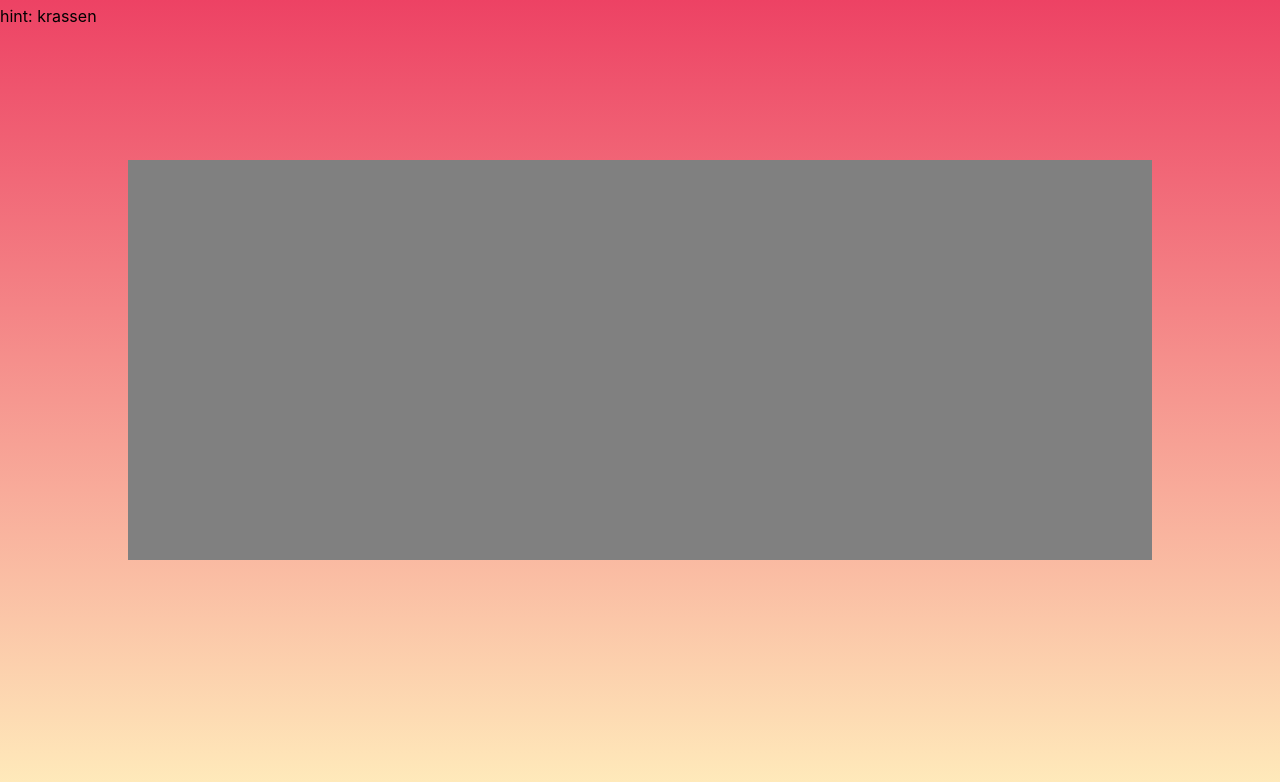
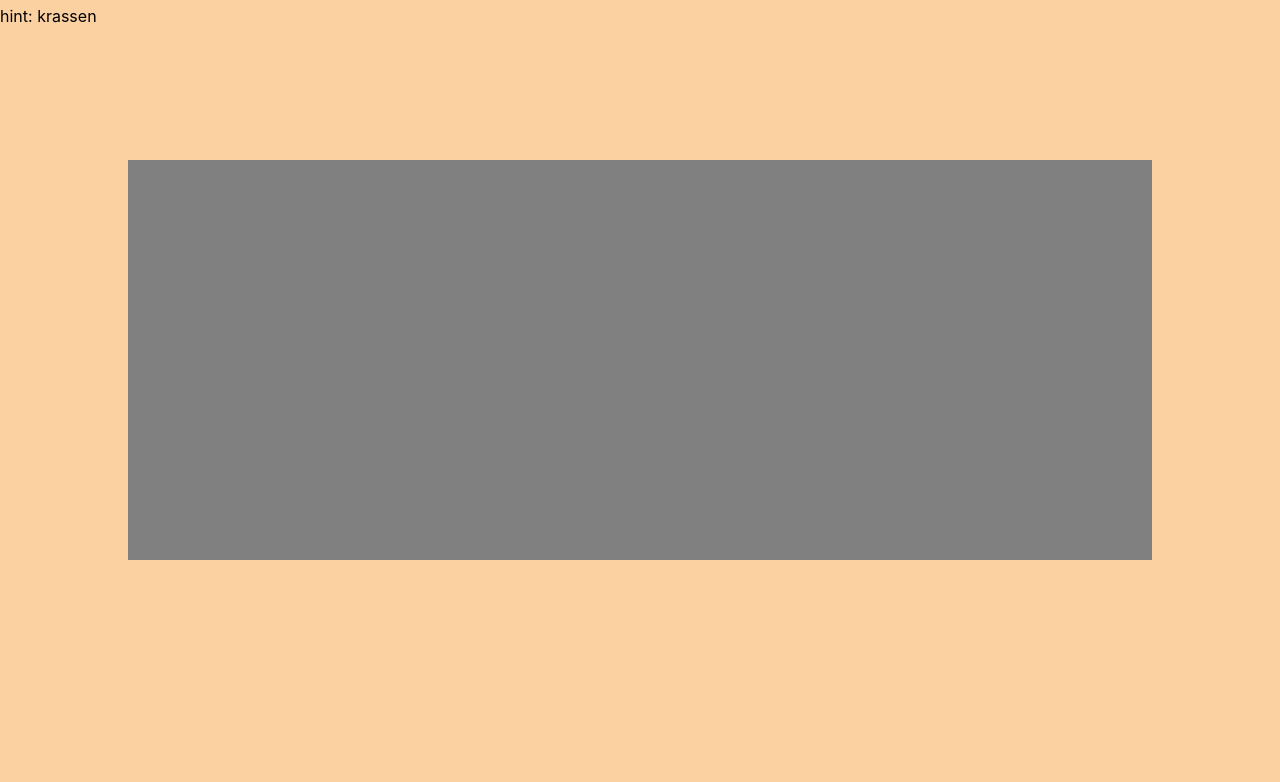
Before and after one commit to daanaerts/islisealgeboren.nl, a React (Create React App) app: page / in a window 1280 px wide. Shown: the top 782 px of the page. Built offline with nearby package versions, Linux system fonts and the light colour scheme.

Commit message:
nogsteedsniet

```diff
--- a/src/App.css
+++ b/src/App.css
@@ -1,7 +1,5 @@
 .App {
-  background: #ed4264;
-  background: -webkit-linear-gradient(to bottom, #ed4264, #ffedbc);
-  background: linear-gradient(to bottom, #ed4264, #ffedbc);
+  background: #FBD1A2;
   height: 100vh;
 }
 
@@ -24,6 +22,6 @@
 }
 
 .banner > h1 {
-  font-size: 20vh;
+  font-size: 10vw;
   line-height: 0vh;
 }
--- a/src/App.tsx
+++ b/src/App.tsx
@@ -2,7 +2,7 @@ import React, { useEffect, useState } from "react";
 import "./App.css";
 import Canvas from "./Canvas";
 
-function App() {
+function Level1() {
   const [show, setShow] = useState(false);
   useEffect(() => {
     const timeout = setTimeout(() => {
@@ -12,12 +12,12 @@ function App() {
   }, []);
 
   return (
-    <div className="App">
+    <div>
       <p className="hint">hint: krassen</p>
       {show && (
         <div className="banner">
           <h1>NEE</h1>
-          <h4>lise is nog niet geboren</h4>
+          <h4>nog steeds niet</h4>
         </div>
       )}
       <Canvas />
@@ -25,4 +25,12 @@ function App() {
   );
 }
 
+function App() {
+  return (
+    <div className="App">
+      <Level1 />
+    </div>
+  );
+}
+
 export default App;
```
